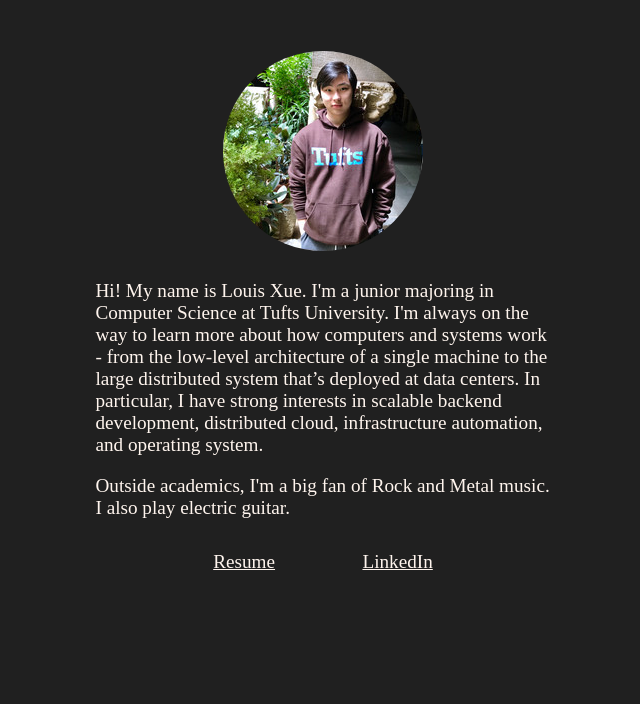
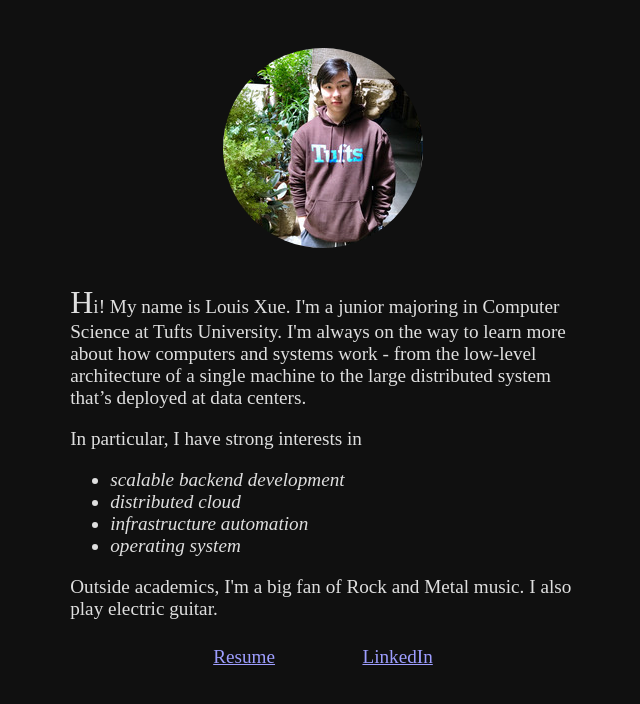
Before and after one commit to zxue03/zxue03.github.io, a plain HTML site: page index.html in a window 1280 px wide. Shown: the whole page, without its empty margins (317-957 px from the left). Drawn offline with Linux system fonts and the light colour scheme; a script that the page names is missing.

Commit message:
reorganized the layout and changed the style

```diff
--- a/index.css
+++ b/index.css
@@ -1,30 +1,30 @@
 .main_div {
   text-align: center;
-  margin-top: 4%;
-  color: seashell;
+  margin-top: 3.8%;
+  color: #dfdfdf;
 }
 
 body {
-  background-color: #202020;
+  background-color: #101010;
 }
 
 .me_photo {
   border-radius: 50%;
+  margin-bottom: 1%;
 }
 
 .cover_letter {
   display: block;
   text-align: left;
   font-size: larger;
-  margin-left: 32%;
-  margin-right: 32%;
-  margin-top: 2%;
-  margin-bottom: 2.5%;
+  margin-left: 30%;
+  margin-right: 30%;
+  margin-bottom: 2%;
 }
 
 .links {
   font-size: larger;
   padding-left: 3.3%;
   padding-right: 3.3%;
-  color: seashell;
+  color: #9e9eff;
 }
--- a/index.html
+++ b/index.html
@@ -11,7 +11,8 @@
     <div class="main_div">
       <img class="me_photo" src="assets/me.jpeg">
       <div class="cover_letter">
-        <p>Hi! My name is Louis Xue. I'm a junior majoring in Computer Science at Tufts University. I'm always on the way to learn more about how computers and systems work - from the low-level architecture of a single machine to the large distributed system that’s deployed at data centers. In particular, I have strong interests in scalable backend development, distributed cloud, infrastructure automation, and operating system.</p>
+        <p><span style="font-size:xx-large;">H</span>i! My name is Louis Xue. I'm a junior majoring in Computer Science at Tufts University. I'm always on the way to learn more about how computers and systems work - from the low-level architecture of a single machine to the large distributed system that’s deployed at data centers.</p>
+        <p>In particular, I have strong interests in <i><ul><li>scalable backend development</li> <li>distributed cloud</li><li>infrastructure automation</li><li>operating system</li></ul></i></p>
         <p>Outside academics, I'm a big fan of Rock and Metal music. I also play electric guitar.</p>
       </div>
       <div>
```
